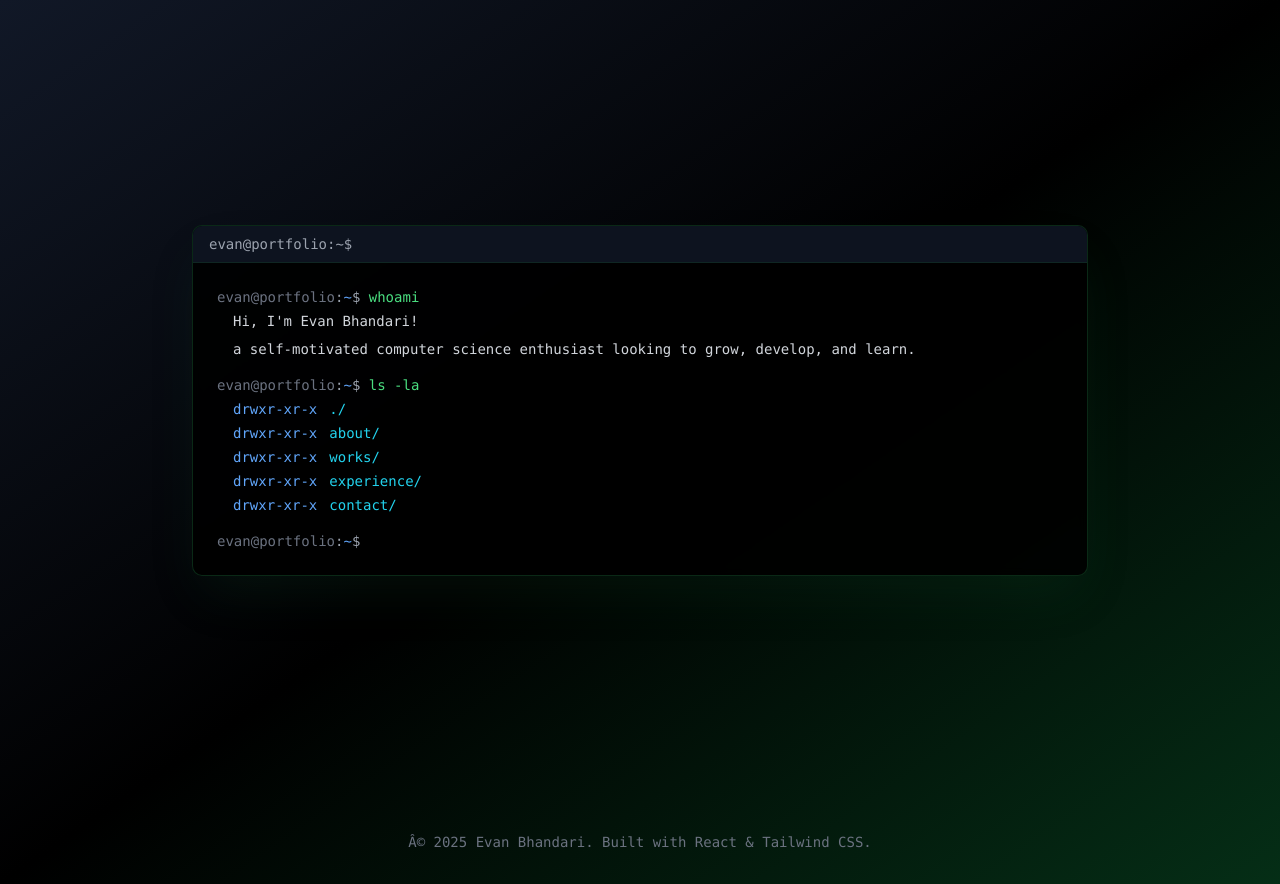
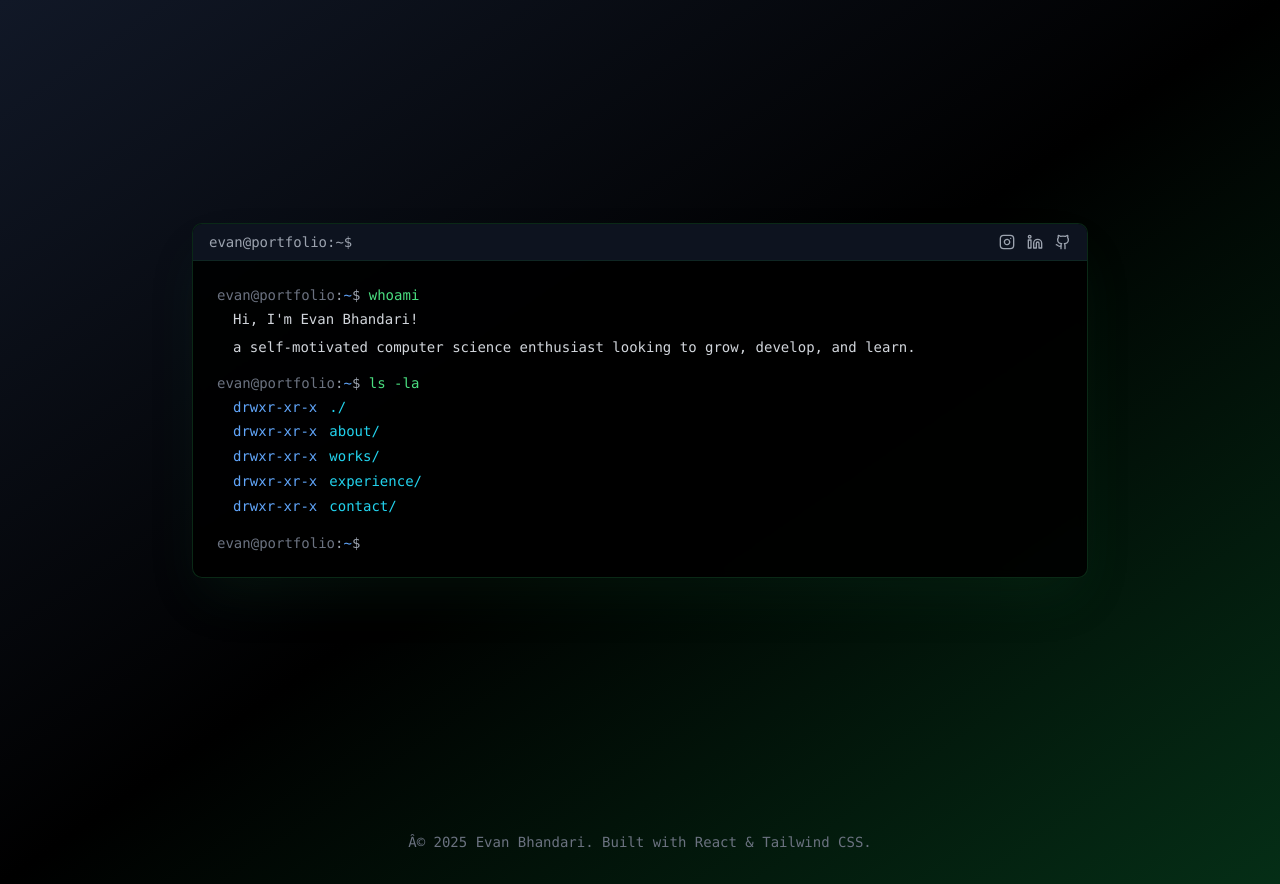
Before and after one commit to evanbh256/terminalportfolio, a React (Vite) app: page / in a window 1280 px wide. Built offline with nearby package versions, Linux system fonts and the light colour scheme.

Commit message:
added links, changed about

```diff
--- a/src/components/Experience.tsx
+++ b/src/components/Experience.tsx
@@ -1,30 +1,51 @@
-import { Briefcase, GraduationCap } from "lucide-react";
+import { Briefcase, Users } from "lucide-react";
 
 export function Experience() {
   const experiences = [
     {
       type: "work",
-      title: "Cybersecurity Intern",
-      organization: "Tech Security Corp",
-      period: "Summer 2024",
-      description: "Conducted vulnerability assessments and penetration testing. Developed automated security monitoring scripts using Python.",
-      skills: ["Python", "Network Security", "Penetration Testing"],
+      title: "Resident Assistant",
+      organization: "Dakota State University - Residence Life",
+      location: "Madison, SD",
+      period: "Aug 2025 – Present",
+      description: "Mentor and support 40+ residents; plan programs to enhance community engagement and address resident concerns.",
+      skills: ["Leadership", "Community Building", "Conflict Resolution"],
     },
     {
       type: "work",
-      title: "Video Production Lead",
-      organization: "University Media Center",
-      period: "2023 - Present",
-      description: "Leading production team for university events. Managing video editing, live streaming, and multimedia content creation.",
-      skills: ["Premiere Pro", "After Effects", "Live Production"],
+      title: "Production Intern",
+      organization: "Encore Media",
+      location: "Kathmandu, Nepal",
+      period: "Aug 2023 – Apr 2024",
+      description: "Produced 10+ professional videos using Premiere Pro and After Effects; created graphic assets in Photoshop and Canva. Managed WordPress website development and updates for multiple clients. Implemented SEO and digital marketing strategies, delivering reports that improved rankings and engagement.",
+      skills: ["Premiere Pro", "After Effects", "Photoshop", "WordPress", "SEO"],
     },
     {
-      type: "education",
-      title: "B.S. Cyber Operations",
+      type: "work",
+      title: "Social Media Intern",
+      organization: "Friend Of Nature",
+      location: "Kathmandu, Nepal",
+      period: "Jan 2022",
+      description: "Audited organization's website and social media presence; compiled improvement report with actionable strategies. Recommended design, content, and engagement initiatives to expand outreach.",
+      skills: ["Social Media", "Content Strategy", "Analytics"],
+    },
+    {
+      type: "leadership",
+      title: "President, International Club",
       organization: "Dakota State University",
-      period: "2022 - 2026",
-      description: "Focus on offensive security, network defense, and digital forensics. Active member of cybersecurity club and CTF team.",
-      skills: ["Cybersecurity", "Network Defense", "Forensics"],
+      location: "Madison, SD",
+      period: "Aug 2025 – Present",
+      description: "Lead cultural initiatives and campus events to foster international engagement among 200+ students.",
+      skills: ["Leadership", "Event Planning", "Cultural Engagement"],
+    },
+    {
+      type: "leadership",
+      title: "Vice President, Residence Hall Council",
+      organization: "Dakota State University",
+      location: "Madison, SD",
+      period: "Sep 2024 – May 2025",
+      description: "Organized weekly council meetings; addressed resident issues and coordinated events to build community spirit.",
+      skills: ["Organization", "Communication", "Event Coordination"],
     },
   ];
 
@@ -42,16 +63,20 @@ export function Experience() {
                 <div className={`p-3 rounded-lg ${
                   exp.type === "work"
                     ? "bg-green-900/20 text-green-400"
+                    : exp.type === "leadership"
+                    ? "bg-purple-900/20 text-purple-400"
                     : "bg-blue-900/20 text-blue-400"
                 } border ${
                   exp.type === "work"
                     ? "border-green-900/50"
+                    : exp.type === "leadership"
+                    ? "border-purple-900/50"
                     : "border-blue-900/50"
                 }`}>
                   {exp.type === "work" ? (
                     <Briefcase className="w-6 h-6" />
                   ) : (
-                    <GraduationCap className="w-6 h-6" />
+                    <Users className="w-6 h-6" />
                   )}
                 </div>
 
@@ -60,6 +85,7 @@ export function Experience() {
                     <div>
                       <h3 className="text-amber-200">{exp.title}</h3>
                       <p className="text-gray-400 text-sm">{exp.organization}</p>
+                      <p className="text-gray-500 text-xs">{exp.location}</p>
                     </div>
                     <span className="text-green-400 text-sm font-mono">{exp.period}</span>
                   </div>
--- a/src/components/Hero.tsx
+++ b/src/components/Hero.tsx
@@ -1,4 +1,5 @@
 import { useState, useRef, useEffect } from "react";
+import { Instagram, Linkedin, Github } from "lucide-react";
 
 interface HeroProps {
   onNavigate: (section: string) => void;
@@ -11,6 +12,10 @@ interface HistoryEntry {
 
 export function Hero({ onNavigate }: HeroProps) {
   const [input, setInput] = useState("");
+
+  const handleInitialDirectoryClick = (dir: string) => {
+    onNavigate(dir);
+  };
   const [history, setHistory] = useState<HistoryEntry[]>([
     {
       command: "whoami",
@@ -32,19 +37,39 @@ export function Hero({ onNavigate }: HeroProps) {
             </div>
             <div className="flex items-center gap-3">
               <span className="text-blue-400">drwxr-xr-x</span>
-              <span className="text-cyan-400">about/</span>
+              <button
+                onClick={() => handleInitialDirectoryClick("about")}
+                className="text-cyan-400 hover:text-cyan-300 hover:underline cursor-pointer transition-colors"
+              >
+                about/
+              </button>
             </div>
             <div className="flex items-center gap-3">
               <span className="text-blue-400">drwxr-xr-x</span>
-              <span className="text-cyan-400">works/</span>
+              <button
+                onClick={() => handleInitialDirectoryClick("works")}
+                className="text-cyan-400 hover:text-cyan-300 hover:underline cursor-pointer transition-colors"
+              >
+                works/
+              </button>
             </div>
             <div className="flex items-center gap-3">
               <span className="text-blue-400">drwxr-xr-x</span>
-              <span className="text-cyan-400">experience/</span>
+              <button
+                onClick={() => handleInitialDirectoryClick("experience")}
+                className="text-cyan-400 hover:text-cyan-300 hover:underline cursor-pointer transition-colors"
+              >
+                experience/
+              </button>
             </div>
             <div className="flex items-center gap-3">
               <span className="text-blue-400">drwxr-xr-x</span>
-              <span className="text-cyan-400">contact/</span>
+              <button
+                onClick={() => handleInitialDirectoryClick("contact")}
+                className="text-cyan-400 hover:text-cyan-300 hover:underline cursor-pointer transition-colors"
+              >
+                contact/
+              </button>
             </div>
           </div>
         </div>
@@ -87,6 +112,15 @@ export function Hero({ onNavigate }: HeroProps) {
         </div>
       );
     } else if (trimmedCmd === "ls" || trimmedCmd === "ls -la" || trimmedCmd === "ls -l") {
+      const handleDirectoryClick = (dir: string) => {
+        setInput(`cd ${dir}`);
+        setTimeout(() => {
+          handleCommand(`cd ${dir}`);
+          setHistory(prev => [...prev, { command: `cd ${dir}`, output: null }]);
+          setInput("");
+        }, 0);
+      };
+
       output = (
         <div className="text-gray-300 mt-1 ml-4">
           <div className="space-y-1">
@@ -96,19 +130,39 @@ export function Hero({ onNavigate }: HeroProps) {
             </div>
             <div className="flex items-center gap-3">
               <span className="text-blue-400">drwxr-xr-x</span>
-              <span className="text-cyan-400">about/</span>
+              <button
+                onClick={() => handleDirectoryClick("about")}
+                className="text-cyan-400 hover:text-cyan-300 hover:underline cursor-pointer transition-colors"
+              >
+                about/
+              </button>
             </div>
             <div className="flex items-center gap-3">
               <span className="text-blue-400">drwxr-xr-x</span>
-              <span className="text-cyan-400">works/</span>
+              <button
+                onClick={() => handleDirectoryClick("works")}
+                className="text-cyan-400 hover:text-cyan-300 hover:underline cursor-pointer transition-colors"
+              >
+                works/
+              </button>
             </div>
             <div className="flex items-center gap-3">
               <span className="text-blue-400">drwxr-xr-x</span>
-              <span className="text-cyan-400">experience/</span>
+              <button
+                onClick={() => handleDirectoryClick("experience")}
+                className="text-cyan-400 hover:text-cyan-300 hover:underline cursor-pointer transition-colors"
+              >
+                experience/
+              </button>
             </div>
             <div className="flex items-center gap-3">
               <span className="text-blue-400">drwxr-xr-x</span>
-              <span className="text-cyan-400">contact/</span>
+              <button
+                onClick={() => handleDirectoryClick("contact")}
+                className="text-cyan-400 hover:text-cyan-300 hover:underline cursor-pointer transition-colors"
+              >
+                contact/
+              </button>
             </div>
           </div>
         </div>
@@ -123,7 +177,7 @@ export function Hero({ onNavigate }: HeroProps) {
           <div>Host: <span className="text-yellow-400">127.0.0.1</span></div>
           <div>Uptime: {Math.floor((currentDate.getTime() - new Date(currentDate.getFullYear(), 0, 0).getTime()) / (1000 * 60 * 60 * 24))} days</div>
           <div>Shell: bash 5.2.26</div>
-          <div className="text-purple-400 mt-2 font-bold">â˜• Powered by Coffee</div>
+          <div className="text-purple-400 mt-2 font-bold">☕ Powered by Coffee</div>
         </div>
       );
     } else if (trimmedCmd.startsWith("cd ")) {
@@ -193,8 +247,37 @@ export function Hero({ onNavigate }: HeroProps) {
         {/* Terminal Window */}
         <div className="bg-black/90 backdrop-blur-sm border border-green-900/50 rounded-lg overflow-hidden shadow-2xl shadow-green-900/20">
           {/* Terminal Header */}
-          <div className="bg-gray-900/80 border-b border-green-900/30 px-4 py-2 flex items-center gap-2">
+          <div className="bg-gray-900/80 border-b border-green-900/30 px-4 py-2 flex items-center justify-between gap-2">
             <span className="text-gray-400 text-sm font-mono">evan@portfolio:~$</span>
+            <div className="flex items-center gap-3">
+              <a
+                href="https://www.instagram.com/evan_256/"
+                target="_blank"
+                rel="noopener noreferrer"
+                className="text-gray-400 hover:text-pink-400 transition-colors"
+                aria-label="Instagram"
+              >
+                <Instagram className="w-4 h-4" />
+              </a>
+              <a
+                href="https://www.linkedin.com/in/evan-bhandari-aa7b19218/"
+                target="_blank"
+                rel="noopener noreferrer"
+                className="text-gray-400 hover:text-blue-400 transition-colors"
+                aria-label="LinkedIn"
+              >
+                <Linkedin className="w-4 h-4" />
+              </a>
+              <a
+                href="https://github.com/evanbh256"
+                target="_blank"
+                rel="noopener noreferrer"
+                className="text-gray-400 hover:text-green-400 transition-colors"
+                aria-label="GitHub"
+              >
+                <Github className="w-4 h-4" />
+              </a>
+            </div>
           </div>
 
           {/* Terminal Body */}
--- a/src/components/Navigation.tsx
+++ b/src/components/Navigation.tsx
@@ -1,5 +1,5 @@
 import { Linkedin, Mail, Instagram } from "lucide-react";
-import exampleImage from 'figma:asset/e2c3458967e1d5a95c7f31f1e53a1815b5a85d10.png';
+import { ImageWithFallback } from "./figma/ImageWithFallback";
 
 interface NavigationProps {
   activeSection: string;
@@ -19,8 +19,8 @@ export function Navigation({ activeSection, onNavigate }: NavigationProps) {
     <aside className="fixed left-0 top-0 h-screen w-64 bg-black/40 backdrop-blur-sm border-r border-green-900/30 p-6 flex flex-col">
       <div className="mb-8 border border-green-900/30 rounded-lg p-4 bg-black/20">
         <div className="flex items-center gap-3 mb-2">
-          <img
-            src={exampleImage}
+          <ImageWithFallback
+            src="https://github.com/evanbh256.png"
             alt="Profile"
             className="w-12 h-12 rounded-full object-cover"
           />
--- a/src/styles/globals.css
+++ b/src/styles/globals.css
@@ -1,9 +1,6 @@
-
 @tailwind base;
 @tailwind components;
 @tailwind utilities;
-
-/* your custom CSS follows... */
 
 :root {
   --font-size: 16px;
@@ -83,14 +80,22 @@
   --sidebar-ring: oklch(0.439 0 0);
 }
 
+:root {
+  --radius-sm: calc(var(--radius) - 4px);
+  --radius-md: calc(var(--radius) - 2px);
+  --radius-lg: var(--radius);
+  --radius-xl: calc(var(--radius) + 4px);
+}
 
 @layer base {
   * {
-    @apply border-border;
+    border-color: var(--border);
+    outline-color: rgba(var(--ring), 0.5);
   }
 
   body {
-    @apply bg-background text-foreground;
+    background-color: var(--background);
+    color: var(--foreground);
   }
 }
 
```
Also changed, not shown: src/components/About.tsx (+138 -24 lines), 6 other files (tests, documents, lock files or other folders).
